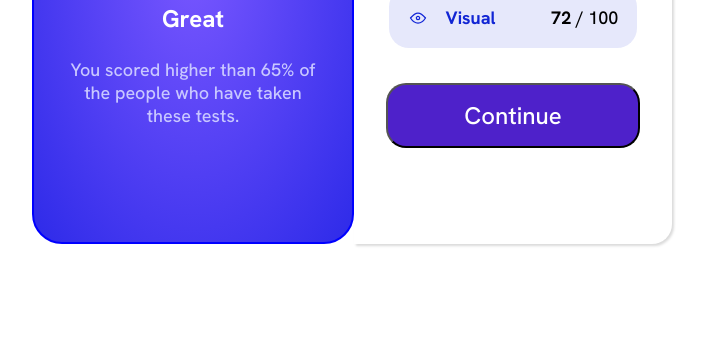
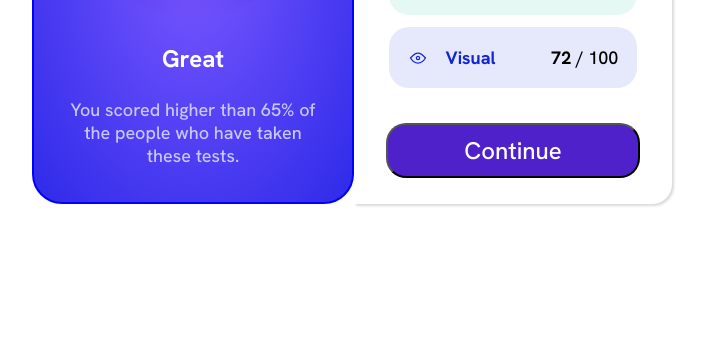
Before and after one commit to Desmond123-arch/results-summary-component-main, a plain HTML site: page index.html in a window 1280 px wide. Shown: the part 436-800 px from the top of the page, without its empty margins (288-993 px from the left). Drawn offline with Linux system fonts and the light colour scheme.

Commit message:
weird behaviour

```diff
--- a/styles.css
+++ b/styles.css
@@ -17,7 +17,7 @@ main{
 {
     display: flex;
     justify-content: space-between;
-    height: 70%;
+    height: 60%;
 }
 .center
 {
@@ -43,6 +43,7 @@ main{
     flex-direction: column;
     justify-content: center;
     background-image: linear-gradient(to bottom, hsla(256, 72%, 46%, 1), hsla(241, 72%, 46%, 0));
+    margin-bottom: 1em;
 }
 .results_summary
 {
@@ -124,7 +125,7 @@ main{
 
 .submit{
     width: 80%;
-    padding: 15px;
+    padding: 10px;
     background-color:  hsla(256, 72%, 46%, 1);
     margin-bottom: 2em;
     border-radius: 20px;
```
